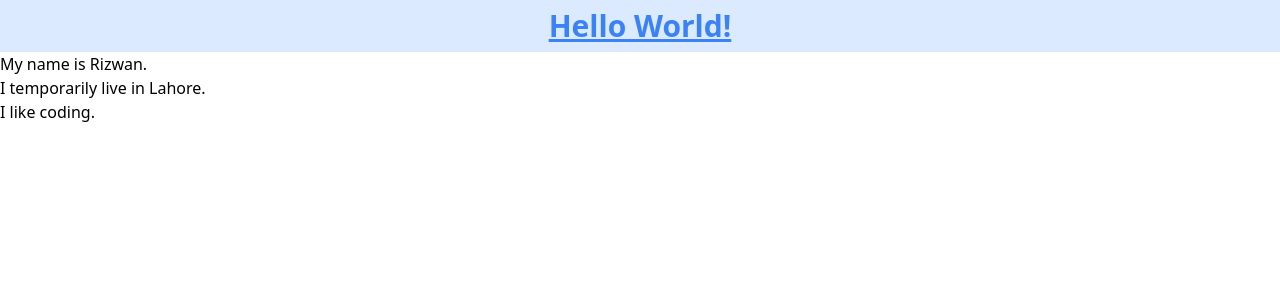
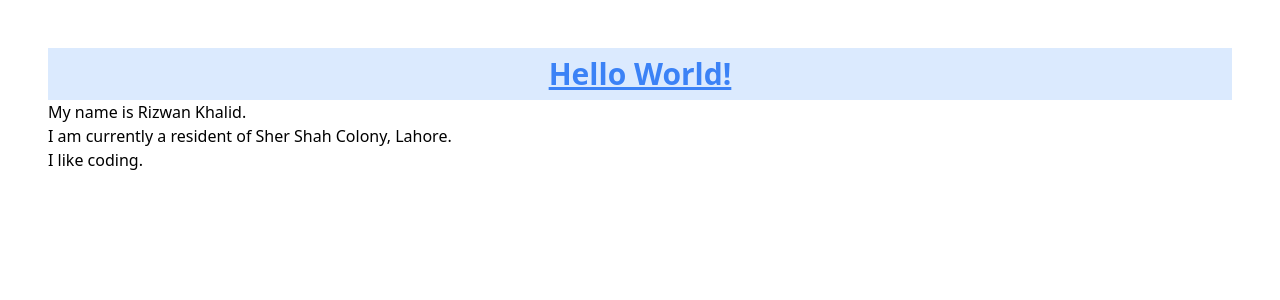
Before and after one commit to Riz-7595/react-basic, a React (Create React App) app: page / in a window 1280 px wide. Shown: the top 300 px of the page. Built offline with nearby package versions, Linux system fonts and the light colour scheme.

Commit message:
es6 class inheritence

```diff
--- a/src/App.css
+++ /dev/null
@@ -1,38 +0,0 @@
-.App {
-  text-align: center;
-}
-
-.App-logo {
-  height: 40vmin;
-  pointer-events: none;
-}
-
-@media (prefers-reduced-motion: no-preference) {
-  .App-logo {
-    animation: App-logo-spin infinite 20s linear;
-  }
-}
-
-.App-header {
-  background-color: #282c34;
-  min-height: 100vh;
-  display: flex;
-  flex-direction: column;
-  align-items: center;
-  justify-content: center;
-  font-size: calc(10px + 2vmin);
-  color: white;
-}
-
-.App-link {
-  color: #61dafb;
-}
-
-@keyframes App-logo-spin {
-  from {
-    transform: rotate(0deg);
-  }
-  to {
-    transform: rotate(360deg);
-  }
-}
--- a/src/App.js
+++ b/src/App.js
@@ -1,18 +1,34 @@
-import './App.css';
-import { Header } from './components/Header';
+import Header from './components/Header';
 
 function App() {
 
   const address = {
-    unit: 805,
-    street: 7,
-    city: "Lahore",
+    postalCode: 55150,
+    area: "Sher Shah Colony, Lahore",
     permanent: false
   }
 
+  class Person {
+    constructor(first, last = '')
+    {
+      this.firstName = first;
+      this.lastName = last;
+    }
+  }
+
+  class Student extends Person {
+    constructor(first, last='',degree)
+    {
+      super(first,last);
+      this.degreeName = degree;
+    }
+  }
+
+  const me = new Student('Rizwan','Khalid','COMSATS');
+
   return (
-    <div>
-      <Header address={address} className='text-blue-500'/>
+    <div className='px-12 pt-12'>
+      <Header address={address} student={me} className='text-blue-500'/>
     </div>
   );
 }
--- /dev/null
+++ b/src/components/Footer.jsx
@@ -0,0 +1,22 @@
+import React from "react";
+
+const Footer = (props) => {
+
+    console.log('Hello')
+
+    const { children, hobby } = props;
+
+    const { area:location, permanent } = props.address;
+
+    console.log('address', props)
+
+      return (
+      <div>
+        <p>My name is {children}.</p>
+        <p>I am { permanent ? '' : 'currently'} a resident of {location}.</p>
+        <p>I like {hobby}.</p>
+      </div>
+    )
+  }
+
+  export default Footer
--- a/src/components/Header.jsx
+++ b/src/components/Header.jsx
@@ -1,36 +1,19 @@
 import React from 'react'
+import Footer from './Footer'
 
 const Header = (props) => {
   const { className } = props
+  const { firstName, lastName } = props.student;
   return (
     <div>
       <h1 className={`text-3xl font-bold underline p-2 bg-blue-100 flex justify-center items-center ${className}`}>
         Hello World!
       </h1>
       <Footer address={props.address} hobby={'coding'}>
-        Rizwan
+        {firstName} {lastName}
       </Footer>
     </div>
   )
 }
 
-const Footer = (props) => {
-
-  console.log('Hello')
-
-  const { children, hobby } = props;
-
-  const { city:myCity, permanent } = props.address;
-
-  console.log('address', props)
-
-    return (
-    <div>
-      <p>My name is {children}.</p>
-      <p>I { permanent ? '' : 'temporarily'} live in {myCity}.</p>
-      <p>I like {hobby}.</p>
-    </div>
-  )
-}
-
-export { Header }
+export default Header
```
